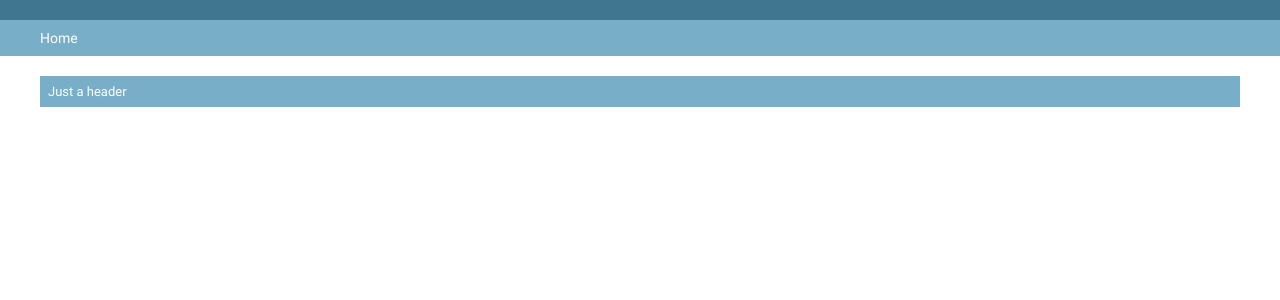
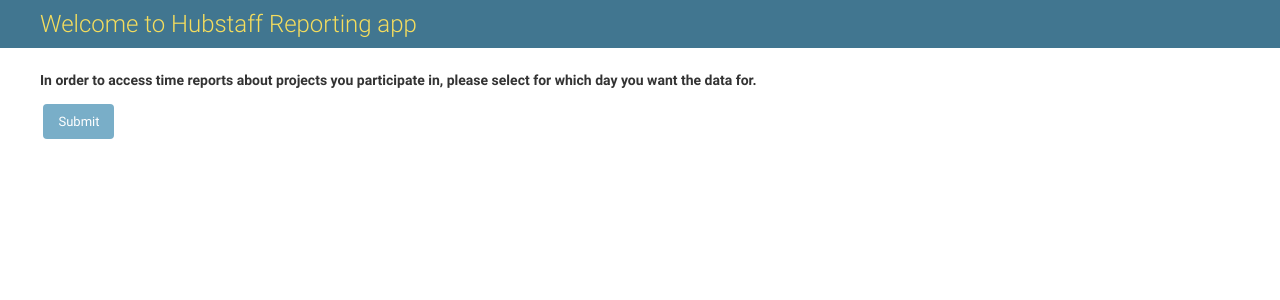
Before and after one commit to tekktura/hubstaff-bot135, a Django app: page /time_report in a window 1280 px wide. Shown: the top 300 px of the page. Run offline with Django 3.2, Linux system fonts and the light colour scheme.

Commit message:
nice report page

```diff
--- a/hubstaff/time_report/templates/time_report.html
+++ b/hubstaff/time_report/templates/time_report.html
@@ -1,15 +1,41 @@
-{% extends "admin/base.html" %}
+{% extends "admin/base_site.html" %}
+{% load i18n static %}
 
-{% block extrastyle %}
-<link rel="stylesheet" type="text/css" href="/static/admin/css/forms.css">
+{% block extrastyle %}{{ block.super }}<link rel="stylesheet" type="text/css" href="
+{% static "admin/css/base.css" %}">
+{{ form.media }}
 {% endblock %}
-{% block title %}Hubstaff Time Report from API v1 - Report Data{% endblock %}
+
+{% block title %}Hubstaff Reporting from API - Report Data Browser{% endblock %}
+{% block branding %} <h1>Welcome to Hubstaff Reporting app</h1> {% endblock %}
+{% block content_title %}
+    <p><b>In order to access time reports about projects you participate in, please select for
+        which day you want the data for.</b></p>
+{% endblock %}
+{% block breadcrumbs %}{% endblock %}
 
 {% block content %}
-<form action="." method="get">
-<fieldset class="module aligned">
-    <h2>Just a header</h2>
+{% if form.errors and not form.non_field_errors %}
+<p class="errornote">
+{% if form.errors.items|length == 1 %}{% trans "Please correct the error below." %}{% else %}{% trans "Please correct the errors below." %}{% endif %}
+</p>
+{% endif %}
 
-</fieldset>
+{% if form.non_field_errors %}
+{% for error in form.non_field_errors %}
+<p class="errornote">
+    {{ error }}
+</p>
+{% endfor %}
+{% endif %}
+
+<div id="content-main">
+
+<form action="." method="post" id=report-form">{% csrf_token %}
+  <div class="submit-row">
+    <label>&nbsp;</label><input type="submit" value="{% trans 'Submit' %}">
+  </div>
 </form>
+
+</div>
 {% endblock %}
--- a/hubstaff/time_report/views.py
+++ b/hubstaff/time_report/views.py
@@ -1,6 +1,7 @@
 from django import urls
 from django.http import HttpResponseRedirect
 from django.shortcuts import render
+from django.utils.http import urlencode
 
 from .forms import CredentialsForm
 from .apps import Settings
@@ -17,7 +18,10 @@
             settings["app_token"] = auth_form.cleaned_data["app_token"]
             settings["username"] = auth_form.cleaned_data["username"]
             settings.save()
-            return HttpResponseRedirect(urls.reverse('time_report'))
+            user = auth_form.cleaned_data["user"]
+            return HttpResponseRedirect(
+                urls.reverse('time_report') + "?" + urlencode(user)
+            )
     else:
         auth_form = CredentialsForm(initial=settings)
 
```
